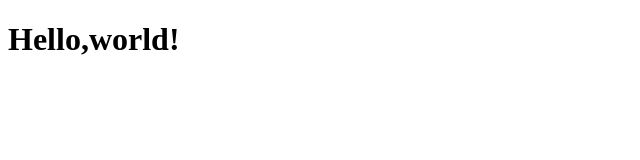
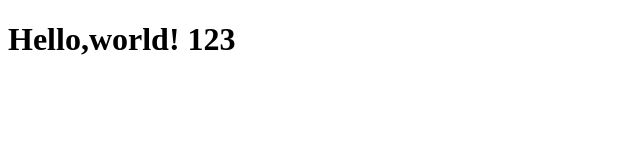
Before and after one commit to postrygan/mate-acad, a plain HTML site: page index.html in a window 1280 px wide. Shown: the full height of the page, 0-640 px from the left. Drawn offline with Linux system fonts and the light colour scheme.

Commit message:
Thir commit

```diff
--- a/index.html
+++ b/index.html
@@ -7,6 +7,6 @@
     <title>Document</title>
 </head>
 <body>
-    <h1>Hello,world!</h1>
+    <h1>Hello,world! 123</h1>
 </body>
 </html>
```
